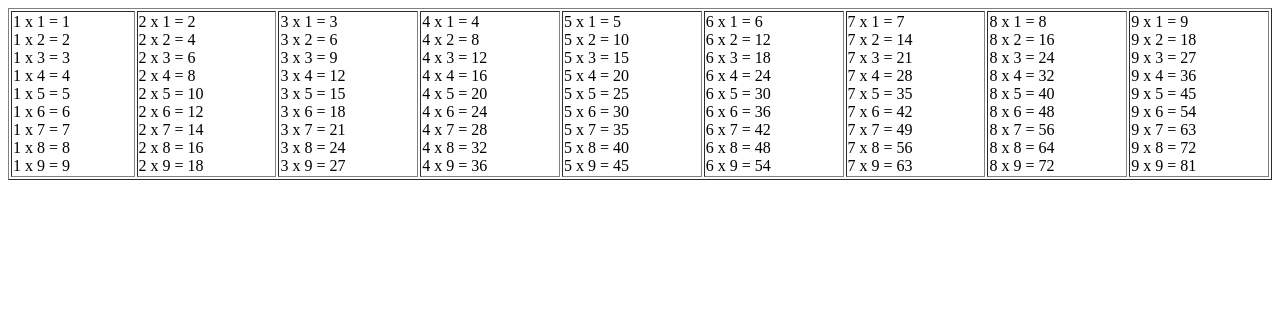
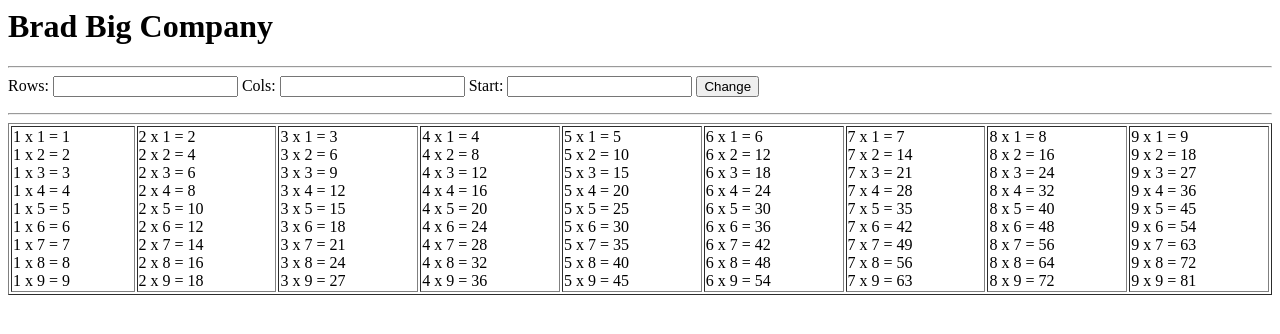
Before and after one commit to bradchao/mfee51php, a PHP site: page /brad99.php in a window 1280 px wide. Shown: the top 334 px of the page. Run offline with PHP 8.4, Linux system fonts and the light colour scheme.

Commit message:
06061112

```diff
--- a/brad99.php
+++ b/brad99.php
@@ -1,3 +1,13 @@
+<h1>Brad Big Company</h1>
+<hr />
+<form>
+    Rows: <input type="number" name="rows" />
+    Cols: <input type="number" name="cols" />
+    Start: <input type="number" name="start" />
+    <input type="submit" value="Change" />
+</form>
+<hr />
+
 <table border="1" width="100%">
     <?php
         define('ROWS', 1);
```
